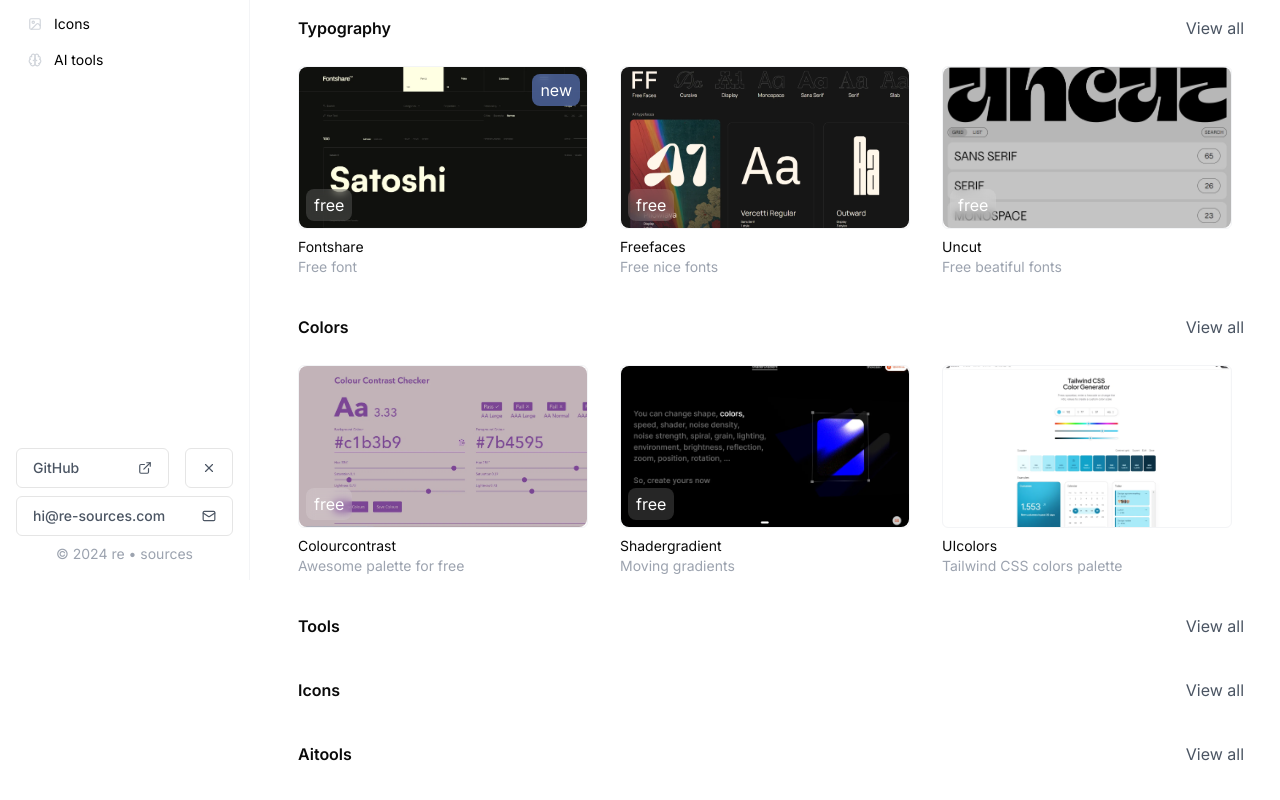
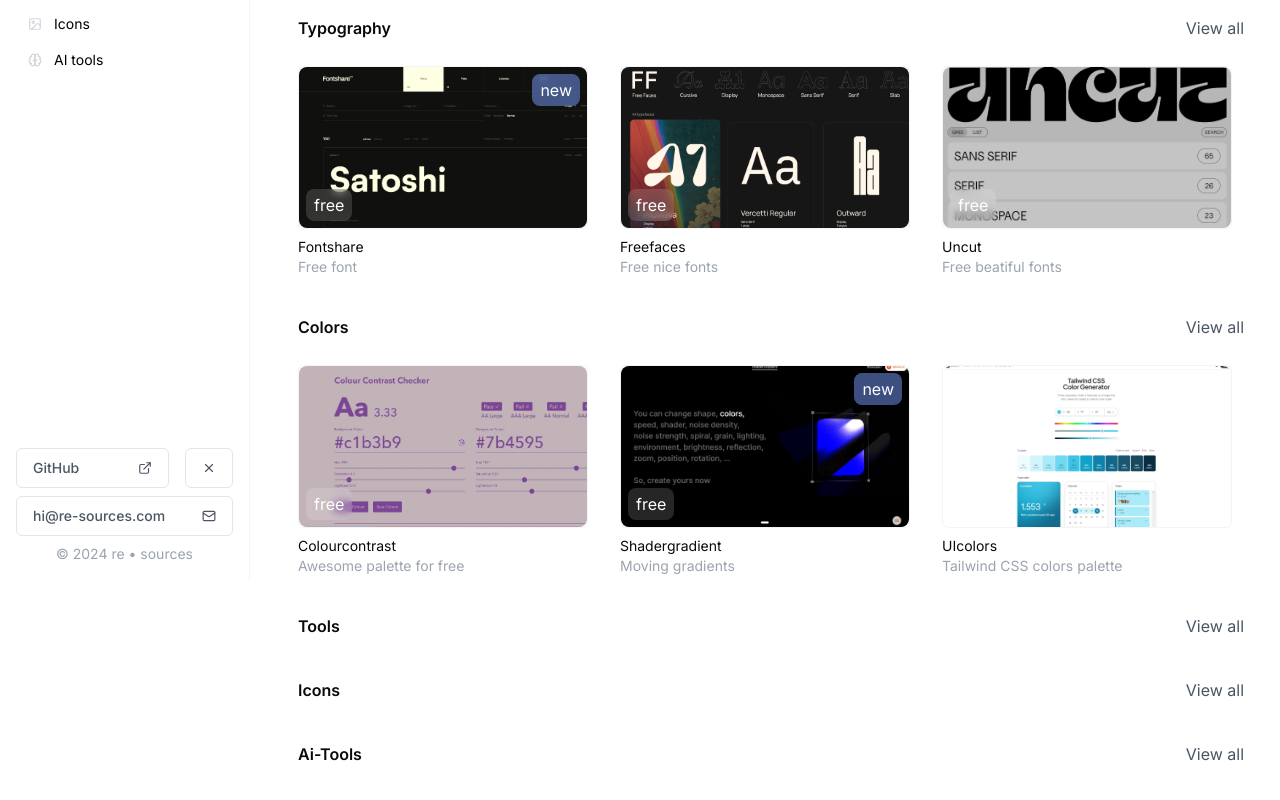
Before and after one commit to disin8/re-sources, a Next.js app: page / in a window 1280 px wide. Shown: the part 220-1020 px from the top of the page. Built offline with nearby package versions, Linux system fonts and the light colour scheme.

Commit message:
feat: not found latest items

```diff
--- a/app/[slug]/page.tsx
+++ b/app/[slug]/page.tsx
@@ -11,7 +11,7 @@
 export default async function Page({ params }: { params: { slug: string } }) {
   const links = await getData(params.slug)
 
-  if (!links || !links?.length) {
+  if (!links) {
     notFound()
   }
 
@@ -22,7 +22,7 @@
         className="w-full grid gap-x-4 gap-y-6 md:grid-cols-2 lg:grid-cols-3 mt-8 pb-[80px]"
       >
         {links.map(link => (
-          <Card description={link.description} name={link.name} image={link.image} url={link.url} key={link.name} optional={link.optional} tag={link.tag} />
+          <Card description={link.description} name={link.name} image={link.image} url={link.url} key={link.name} optional={link.optional} isNew={link.isNew} />
         ))}
       </div>
     </section>
--- a/app/not-found.tsx
+++ b/app/not-found.tsx
@@ -1,21 +1,35 @@
-import Link from 'next/link'
 import { contentLinks } from '@/content'
+import { Card } from '@/components/card'
 
 async function getData() {
-  return Object.values(contentLinks).map(links => links.slice(0, 3))
+  const flatLinks = Object.values(contentLinks).flat(1)
+  const newLinks = flatLinks.filter(link => link.isNew)
+  const oldLinks = flatLinks.filter(link => !link.isNew)
+  return [...newLinks, ...oldLinks].slice(0, 3)
 }
 
 export default async function NotFound() {
+  const links = await getData()
+
   return (
     <section className="h-full w-full p-6">
-      <div className="px-3 flex items-center flex-col py-[40px]">
+      <div className="px-3 flex items-center flex-col py-20">
         <h1 className="font-semibold text-4xl md:text-7xl capitalize leading-14 px-3 text-center">
           Not Found.
         </h1>
         <p className="text-lg md:text-xl text-gray-400 dark:text-neutral-600 font-normal leading-8 pt-8 text-center">There's nothing here. :(</p>
       </div>
       <hr />
-      <div>
+      <div className="mt-12">
+        <h2 className="font-medium text-1xl md:text-3xl mb-8">
+          Check out our latest tools
+        </h2>
+        <div className="w-full grid gap-x-2 gap-y-3 md:grid-cols-2 lg:grid-cols-3 mt-2 pb-[20px]">
+
+          {links.map(link => (
+            <Card description={link.description} name={link.name} image={link.image} url={link.url} key={link.name} optional={link.optional} isNew={link.isNew} />
+          ))}
+        </div>
       </div>
     </section>
   )
--- a/app/page.tsx
+++ b/app/page.tsx
@@ -21,7 +21,7 @@
           </div>
           <div className="w-full grid gap-x-2 gap-y-3 md:grid-cols-2 lg:grid-cols-3 mt-2 pb-[20px]">
             {links.map(link => (
-              <Card description={link.description} name={link.name} image={link.image} url={link.url} key={link.name} optional={link.optional} tag={link.tag} />
+              <Card description={link.description} name={link.name} image={link.image} url={link.url} key={link.name} optional={link.optional} isNew={link.isNew} />
             ))}
           </div>
         </div>
--- a/components/card.tsx
+++ b/components/card.tsx
@@ -2,7 +2,7 @@
 import Link from 'next/link'
 import type { IContent } from '@/types/content'
 
-export function Card({ url, description, image, name, optional, tag }: IContent) {
+export function Card({ url, description, image, name, optional, isNew }: IContent) {
   return (
     <Link href={url} target="_blank">
       <div
@@ -24,9 +24,9 @@
           <div className="text-white absolute bottom-2 left-2 backdrop-blur-sm bg-white/15 rounded-lg inline-block px-2 py-1">
             {optional}
           </div>
-          {tag && (
+          {isNew && (
             <div className="text-white absolute top-2 right-2 backdrop-blur-sm bg-[#799dff]/50 rounded-lg inline-block px-2 py-1">
-              {tag}
+              new
             </div>
           )}
         </div>
--- a/content/colors.ts
+++ b/content/colors.ts
@@ -14,6 +14,7 @@
     url: 'https://www.shadergradient.co/',
     image: '/images/colors/shadergradient.webp',
     optional: 'free',
+    isNew: true,
   },
   {
     name: 'UIcolors',
--- a/content/index.ts
+++ b/content/index.ts
@@ -6,9 +6,9 @@
 import type { IContent } from '@/types/content'
 
 export const contentLinks: Record<string, IContent[]> = {
-  typography: typographyLinks,
-  colors: colorsLinks,
-  tools: toolsLinks,
-  icons: iconsLinks,
-  aitools: aitoolsLinks,
+  'typography': typographyLinks,
+  'colors': colorsLinks,
+  'tools': toolsLinks,
+  'icons': iconsLinks,
+  'ai-tools': aitoolsLinks,
 }
--- a/content/typography.ts
+++ b/content/typography.ts
@@ -7,7 +7,7 @@
     url: 'https://www.fontshare.com/',
     image: '/images/typography/fontshare.webp',
     optional: 'free',
-    tag: 'new',
+    isNew: true,
   },
   {
     name: 'Freefaces',
--- a/types/content.ts
+++ b/types/content.ts
@@ -4,5 +4,5 @@
   url: string
   image: string
   optional: string
-  tag?: string
+  isNew?: boolean
 }
```
